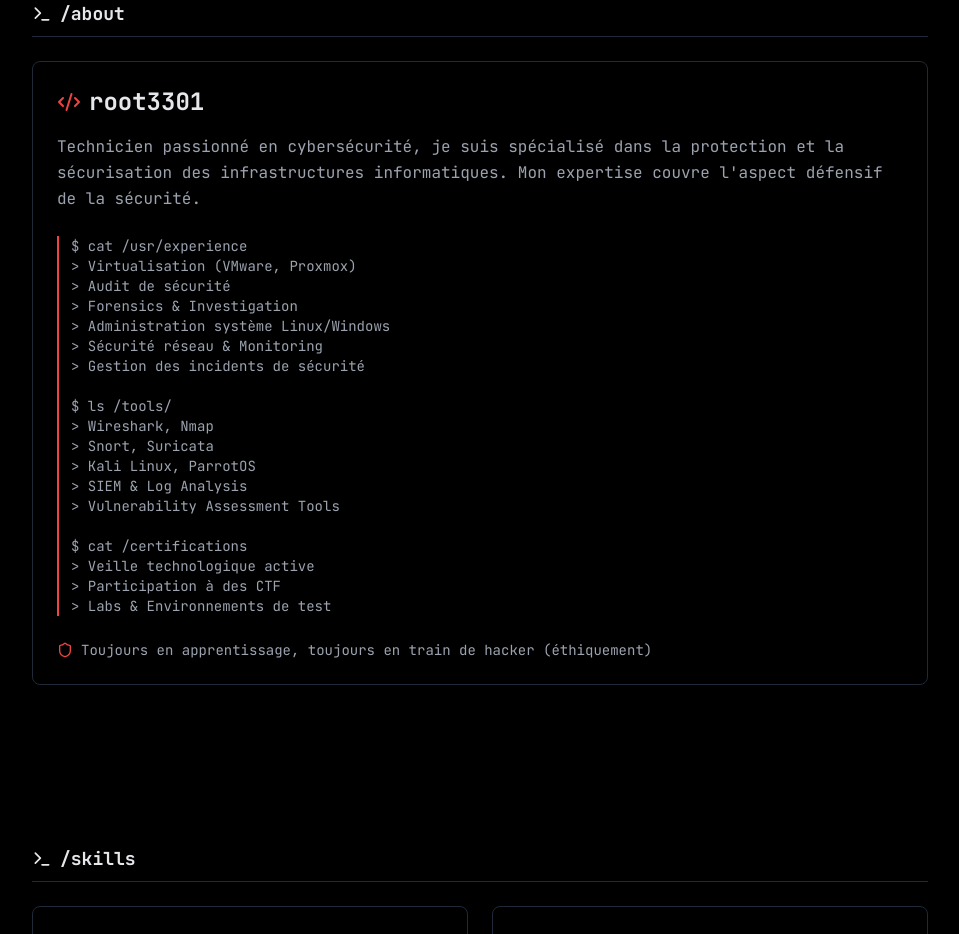
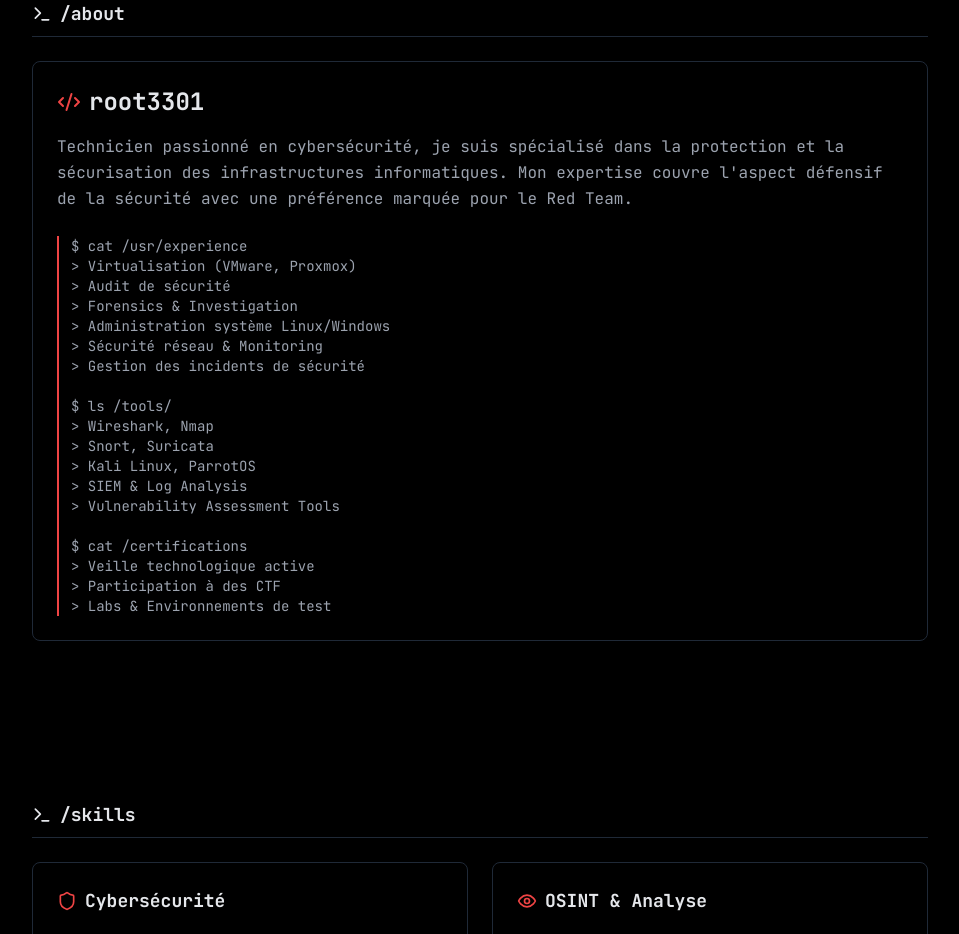
Before and after one commit to Rooot3301/Portfolio-3301, a React (Vite) app: page / in a window 1280 px wide. Shown: the part 880-1814 px from the top of the page, without its empty margins (160-1119 px from the left). Built offline with nearby package versions, Linux system fonts and the light colour scheme.

Commit message:
Updated About.tsx

```diff
--- a/src/components/About.tsx
+++ b/src/components/About.tsx
@@ -1,4 +1,4 @@
-import { Terminal, Code2, Shield } from 'lucide-react';
+import { Terminal, Code2 } from 'lucide-react';
 
 export default function About() {
   return (
@@ -22,7 +22,7 @@ export default function About() {
                 Technicien passionné en cybersécurité, je suis spécialisé
                 dans la protection et la sécurisation des infrastructures
                 informatiques. Mon expertise couvre l'aspect défensif
-                de la sécurité.
+                de la sécurité avec une préférence marquée pour le Red Team.
               </p>
             </div>
 
@@ -50,10 +50,6 @@ $ cat /certifications
               </p>
             </div>
 
-            <div className="flex items-center gap-2 text-sm text-gray-400">
-              <Shield className="w-4 h-4 text-red-500" />
-              <span>Toujours en apprentissage, toujours en train de hacker (éthiquement)</span>
-            </div>
           </div>
         </div>
       </div>
```
